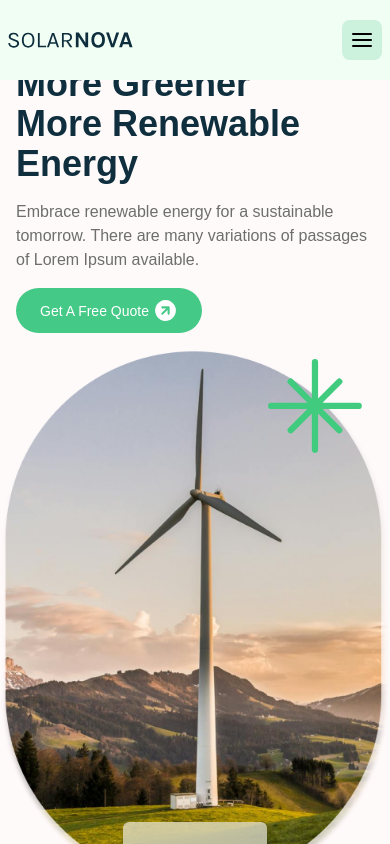
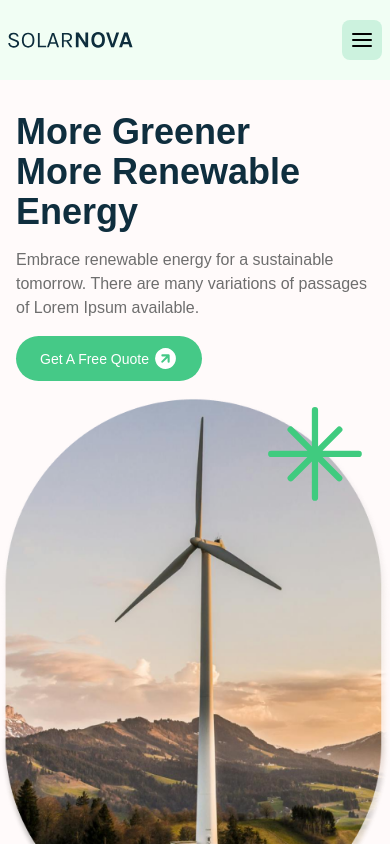
Before and after one commit to Rozmyk/SolarNova, a Next.js app: page / in a window 390 px wide. Shown: the top 844 px of the page. Built offline with nearby package versions, Linux system fonts and the light colour scheme.

Commit message:
add bigger margin

```diff
--- a/src/components/Header/Header.tsx
+++ b/src/components/Header/Header.tsx
@@ -2,7 +2,7 @@ import HeaderImage from './HeaderImage/HeaderImage'
 import HeaderContent from './HeaderContent/HeaderContent'
 const Header = () => {
 	return (
-		<div className='w-full  relative flex justify-center items-center  pt-12 pb-12 md:mt-0 mb-10  '>
+		<div className='w-full  relative flex justify-center items-center  pt-12 pb-12 mt-12 md:mt-0 mb-10  '>
 			<div className='flex flex-col justify-center   md:justify-between items-center max-w-screen-xl w-full h-full md:flex-row '>
 				<HeaderContent />
 				<HeaderImage />
```
